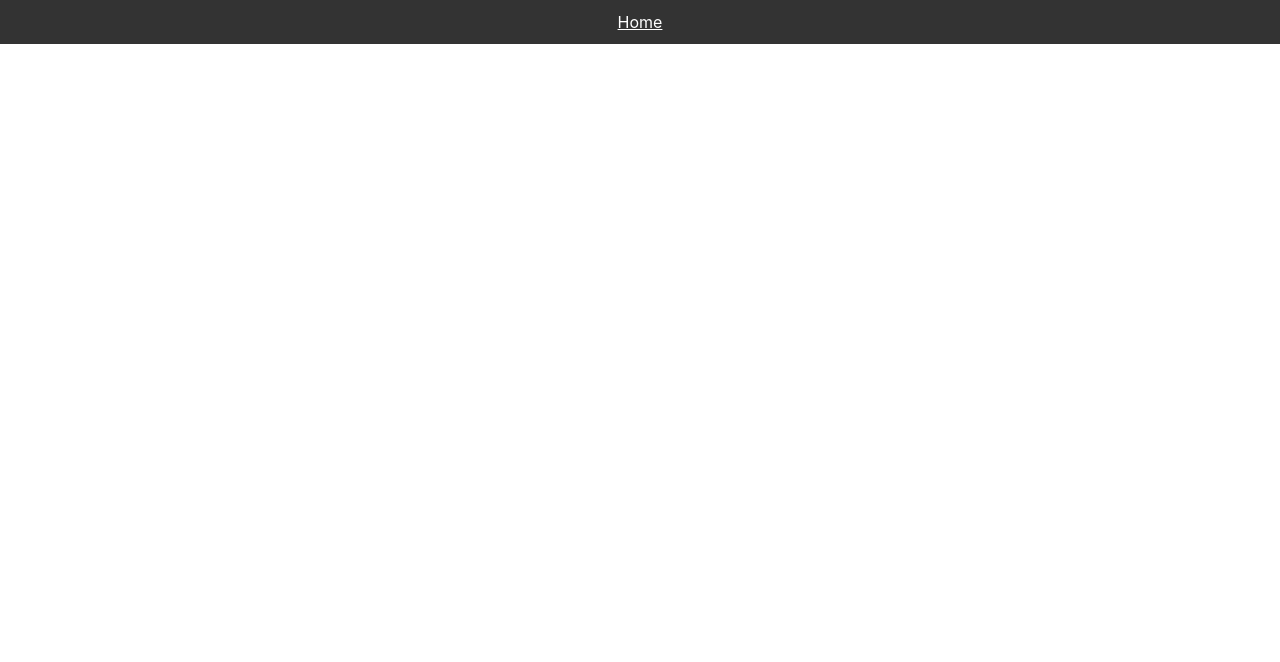
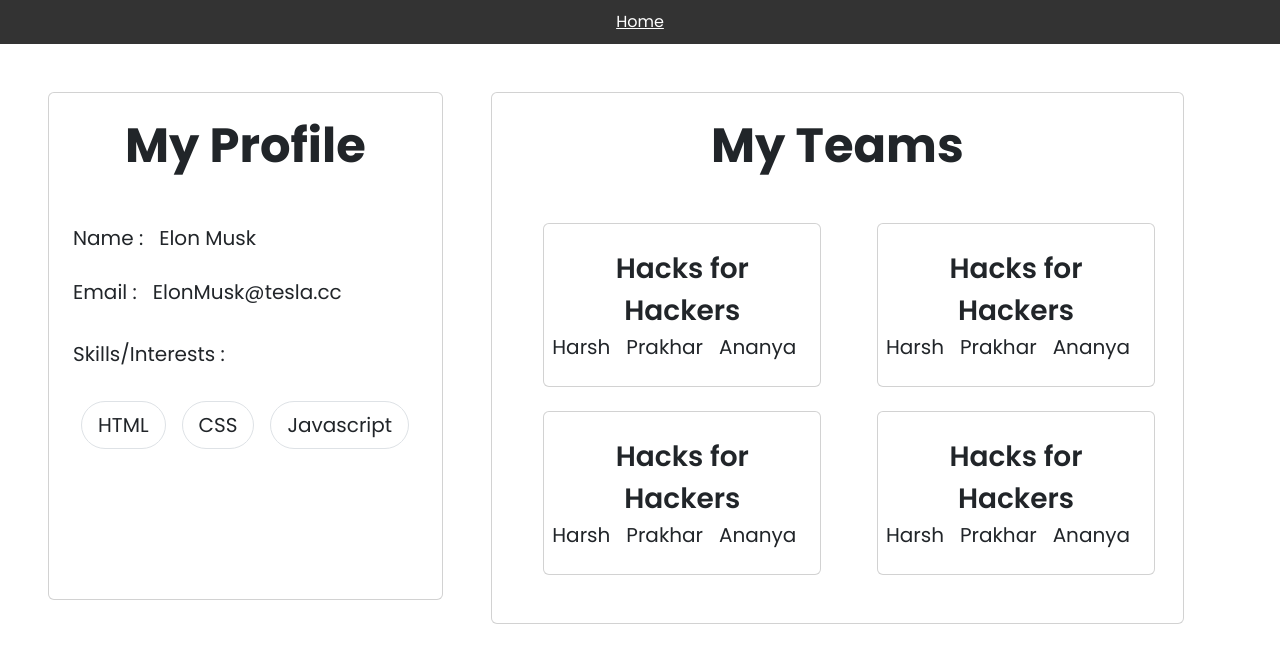
Before and after one commit to vardhan0604/easyHackTeams, a React (Create React App) app in the folder frontend/: page /about in a window 1280 px wide. Before the commit this address had no page. Shown: the top 662 px of the page. Built offline with nearby package versions, Linux system fonts and the light colour scheme.

Commit message:
madde myProfile component

```diff
--- a/frontend/public/index.html
+++ b/frontend/public/index.html
@@ -15,6 +15,9 @@
       user's mobile device or desktop. See https://developers.google.com/web/fundamentals/web-app-manifest/
     -->
     <link rel="manifest" href="%PUBLIC_URL%/manifest.json" />
+    <link rel="preconnect" href="https://fonts.googleapis.com">
+    <link rel="preconnect" href="https://fonts.gstatic.com" crossorigin>
+    <link href="https://fonts.googleapis.com/css2?family=Poppins:wght@300;400;500;600;700;800;900&display=swap" rel="stylesheet">
     <!--
       Notice the use of %PUBLIC_URL% in the tags above.
       It will be replaced with the URL of the `public` folder during the build.
--- a/frontend/src/App.js
+++ b/frontend/src/App.js
@@ -4,6 +4,7 @@ import Navbar from './components/navbar/Navbar';
 import Home from './components/home/Home';
 import Login from './components/Login/Login';
 import Register from './components/Register/Register';
+import About from './components/About/About';
 // import About from './About';
 // import Contact from './Contact';
 
@@ -13,7 +14,7 @@ const App = () => {
       <Navbar />
       <Routes>
         <Route path="/" element={<Home />} />
-        {/* <Route path="/about" element={<About />} /> */}
+        <Route path="/about" element={<About />} />
         {/* <Route path="/contact" element={<Contact />} /> */}
         <Route path="/login" element={<Login />} />
         <Route path="/register" element={<Register />} />
--- /dev/null
+++ b/frontend/src/components/About/About.jsx
@@ -0,0 +1,53 @@
+import React from 'react'
+
+const About = () => {
+    const skills=["HTML", "CSS" , "Javascript"];
+    const teams =[{name:"Hacks for Hackers", teammates:["Harsh","Prakhar","Ananya"]},{name:"Hacks for Hackers", teammates:["Harsh","Prakhar","Ananya"]},{name:"Hacks for Hackers", teammates:["Harsh","Prakhar","Ananya"]},{name:"Hacks for Hackers", teammates:["Harsh","Prakhar","Ananya"]}]
+    const els=skills.map((e)=>{
+        return <span className="border rounded-pill px-3 py-2 m-2 d-inline-block">
+            {e}
+        </span>
+    })
+    const myTeams=teams.map((e)=>{
+        return <div className='card mb-4  py-4 mx-auto col-xl-5 me-xl-3 me-lg-1'>
+            <div className='fs-3 text-center stronger'>{e.name}</div>
+            <div className='d-flex justify-content-center align-items-center'>
+                {/* <div className='me-3 '>Teammates: </div> */}
+                {e.teammates.map((mate)=>{return <span d-inline-block className='me-3'>{mate}</span>})}
+            </div>
+
+        </div>
+    })
+  return (
+    <div className='d-lg-flex mx-5 mt-5 gap fs-5 '>
+        <div className=' card  p-4 col-lg-4 mb-4'>
+            <div className='display-5 fw-bold mb-5 text-center'>My Profile</div>
+            <div className='mb-4 d-flex'>
+                <div className='me-3'>Name :</div>
+                <span >Elon Musk</span>
+            </div>
+            <div className='mb-2 d-flex'>
+                <span  className='me-3 mb-4'>Email :</span>
+                <span >ElonMusk@tesla.cc</span>
+            </div>
+            <div className=''>
+                <span className='me-3 text-start mb-3 '>Skills/Interests :</span>
+                <div className='mt-4'>
+                {els}
+                    </div>
+            </div>
+
+
+        </div>
+        <div className='w-100 card me-5 p-4 '>
+            <div className='display-5 fw-bold mb-5 text-center'>My Teams</div>
+            <div className="row">
+                {myTeams}
+            </div>
+
+        </div>
+    </div>
+  )
+}
+
+export default About
--- a/frontend/src/index.css
+++ b/frontend/src/index.css
@@ -1,8 +1,6 @@
 body {
   margin: 0;
-  font-family: -apple-system, BlinkMacSystemFont, 'Segoe UI', 'Roboto', 'Oxygen',
-    'Ubuntu', 'Cantarell', 'Fira Sans', 'Droid Sans', 'Helvetica Neue',
-    sans-serif;
+  font-family: 'Poppins', sans-serif;
   -webkit-font-smoothing: antialiased;
   -moz-osx-font-smoothing: grayscale;
 }
@@ -11,3 +9,26 @@ code {
   font-family: source-code-pro, Menlo, Monaco, Consolas, 'Courier New',
     monospace;
 }
+
+.strong{
+  font-weight: 500;
+}
+.stronger{
+  font-weight: 600;
+}
+.gap{
+  gap: 3rem;
+}
+.gap-s{
+  gap: 1.6rem;
+}
+
+.small-width{
+  width: 45%;
+}
+
+@media (min-width: 768px){
+  .small-widht{
+    max-width: 100%;
+  }
+}
```
